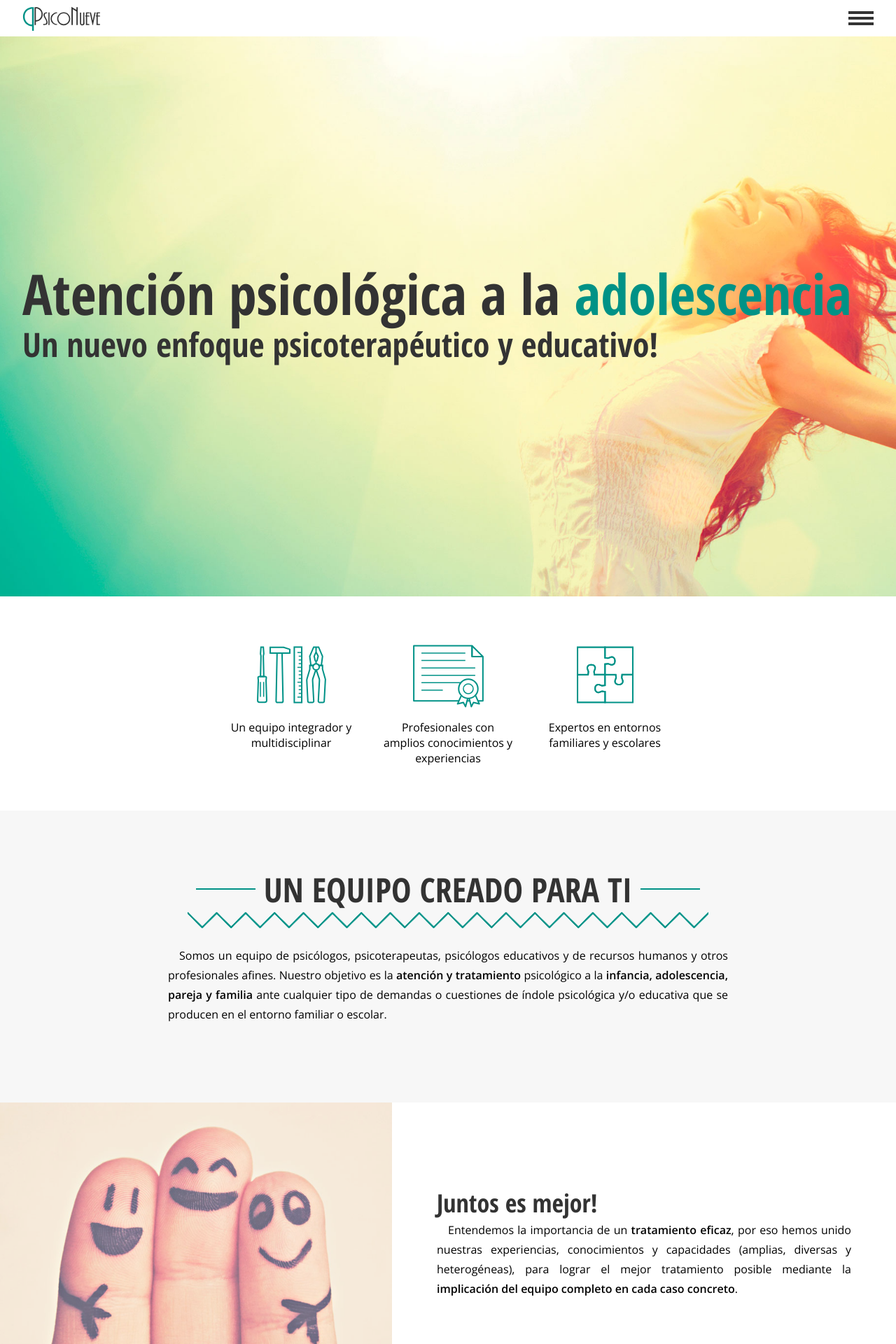
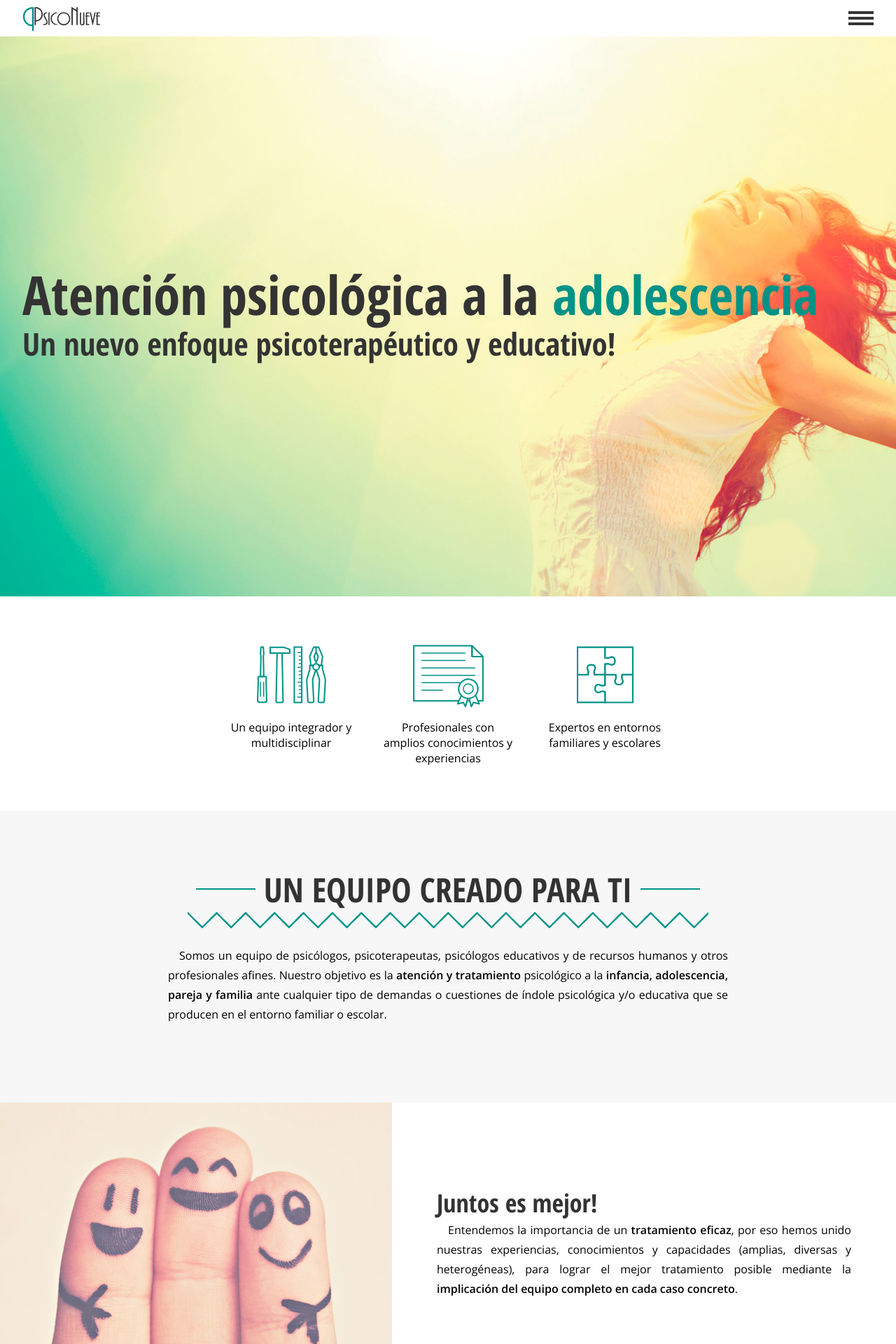
Before and after one commit to santiagodls/psiconueve, a Jekyll site: the page built from index.html, in a window 1280 px wide. Shown: the top 1920 px of the page at 70% size. Built offline with Jekyll 4.4.1, drawn with Linux system fonts in a browser that asks for light colours.

Commit message:
Prueba de queries para eslogan y elementos de la lista del menu opciones

```diff
--- /dev/null
+++ b/_sass/queries.scss
@@ -0,0 +1,41 @@
+/* Extra large desktops */
+@media (max-width: 1600px) {
+	#menu-fs {
+		#menu-options {
+			ul {
+				font-size: 6vh;
+			}
+		}
+	}
+}
+/* Large Devices, Wide Screens */
+@media (max-width : 1280px) {
+	#index-cover{
+		.title {
+			font-size: 6vw;
+		}
+		.subtitle {
+			font-size: 3.5vw;
+		}
+	}
+}
+
+/* Medium Devices, Desktops */
+@media (max-width : 992px) {
+
+}
+
+/* Small Devices, Tablets */
+@media (max-width : 768px) {
+
+}
+
+/* Extra Small Devices, Phones */
+@media (max-width : 480px) {
+
+}
+
+/* Custom, iPhone Retina */
+@media (max-width : 320px) {
+
+}
--- a/assets/stylesheets/application.scss
+++ b/assets/stylesheets/application.scss
@@ -7,3 +7,4 @@
 @import "index";
 @import "sections";
 @import "keyframes";
+@import "queries";
```
